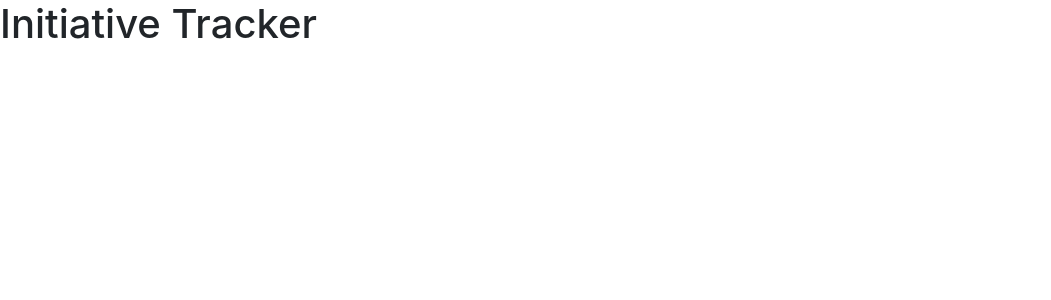
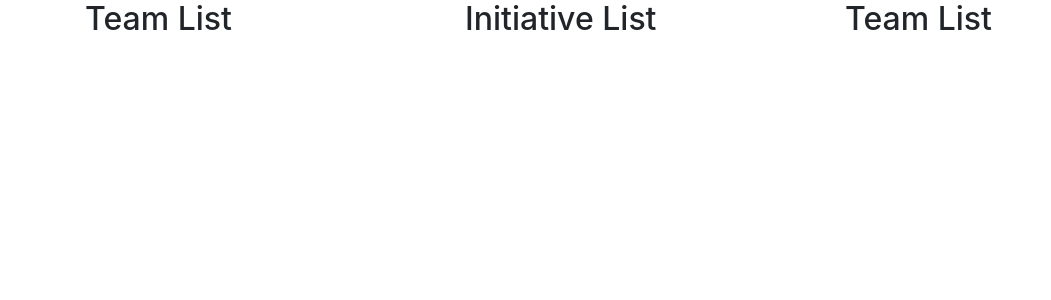
Before and after one commit to tmazyrko/initiative-tracker, a React (Create React App) app: page / in a window 1280 px wide. Shown: the top 300 px of the page, without its empty margins (0-1051 px from the left). Built offline with nearby package versions, Linux system fonts and the light colour scheme.

Commit message:
Add stub components to main app component

```diff
--- a/src/components/App.js
+++ b/src/components/App.js
@@ -1,8 +1,25 @@
 import React from 'react';
+
+import TeamList from './TeamList';
+import InitiativeList from './InitiativeList';
 
 const App = () => {
     return (
-        <h1>Initiative Tracker</h1>
+        <div className="container">
+            <div className="row">
+
+                <div className="col-sm-4">
+                    <TeamList />
+                </div>
+                <div className="col-sm-4">
+                    <InitiativeList />
+                </div>
+                <div className="col-sm-4">
+                    <TeamList />
+                </div>
+
+            </div>
+        </div>
     );
 };
 
```
